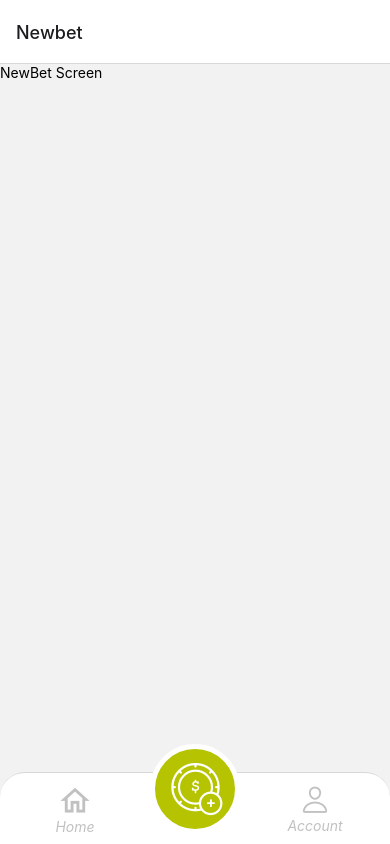
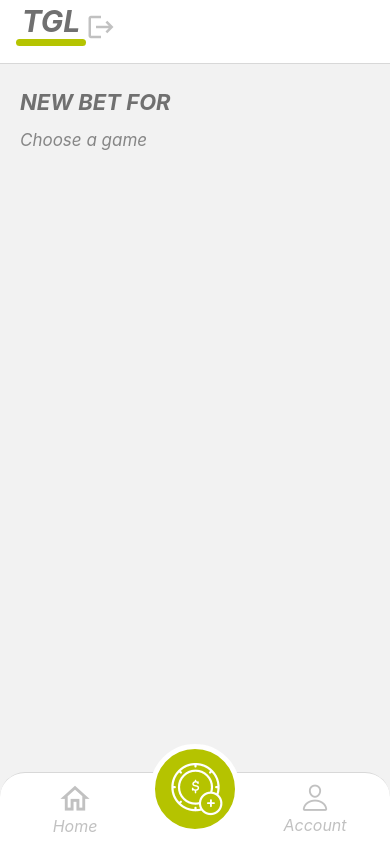
Before and after one commit to emanusantos/tgl-mobile, a React Native app: screen /Newbet in a window 390 px wide. Built offline with nearby package versions, Linux system fonts and the light colour scheme.

Commit message:
started building the homepage, newbet page and cart drawer component

```diff
--- a/App.tsx
+++ b/App.tsx
@@ -42,16 +42,18 @@ export default function App() {
       <Tabs.Screen
       name='Newbet'
       component={NewBet}
-      options={{ tabBarIcon: ({ focused }) => (
+      options={{ tabBarIcon: () => (
           <Image source={require('./assets/newbeticon.png')} style={{ width: 55, height: 55 }} resizeMode='contain' />
       ),
-      tabBarButton: (props) => (<CustomBetButton {...props} />)}} />
+      tabBarButton: (props) => (<CustomBetButton {...props} />),
+      headerTitle: () => (<HeaderTitle />)}} />
       <Tabs.Screen name='Account' component={Account} options={{ tabBarIcon: ({ focused }) => (
         <View style={{ alignItems: 'center' }}>
           <Ionicons name='person-outline' size={30} color={focused ? '#B5C401' : '#C1C1C1'} />
           <Text style={{...styles.label, color: focused ? '#707070' : '#C1C1C1', fontWeight: focused ? 'bold' : 'normal' }}>Account</Text>
         </View>
-      ) }} />
+      ),
+      headerTitle: () => (<HeaderTitle />) }} />
     </Tabs.Navigator>
   );
 
@@ -71,6 +73,7 @@ export default function App() {
 
 const styles = StyleSheet.create({
   label: {
+    fontSize: 16,
     color: '#C1C1C1',
     fontStyle: 'italic',
   },
--- a/screens/Home.tsx
+++ b/screens/Home.tsx
@@ -4,7 +4,8 @@ import { View, Text, StyleSheet } from 'react-native';
 export default function Home() {
     return (
         <View style={styles.container}>
-            <Text>HomeScreen</Text>
+            <Text style={{ fontSize: 22, fontStyle: 'italic', fontWeight: 'bold', color: '#707070' }}>RECENT GAMES</Text>
+            <Text style={{ fontSize: 17, fontStyle: 'italic', color: '#868686', paddingVertical: 15 }}>Filters</Text>
         </View>
     );
 };
@@ -12,7 +13,7 @@ export default function Home() {
 const styles = StyleSheet.create({
     container: {
         flex: 1,
-        justifyContent: 'center',
-        alignItems: 'center',
+        paddingHorizontal: 20,
+        paddingVertical: 25,
     },
 })
--- a/screens/NewBet.tsx
+++ b/screens/NewBet.tsx
@@ -1,10 +1,19 @@
 import React from 'react';
-import { View, Text } from 'react-native';
+import { View, Text, StyleSheet } from 'react-native';
 
 export default function NewBet() {
     return (
-        <View>
-            <Text>NewBet Screen</Text>
+        <View style={styles.container}>
+            <Text style={{ fontSize: 22, fontStyle: 'italic', fontWeight: 'bold', color: '#707070' }}>NEW BET FOR</Text>
+            <Text style={{ fontSize: 17, fontStyle: 'italic', color: '#868686', paddingVertical: 15 }}>Choose a game</Text>
         </View>
     );
 };
+
+const styles = StyleSheet.create({
+    container: {
+        flex: 1,
+        paddingHorizontal: 20,
+        paddingVertical: 25,
+    },
+})
```
Also changed, not shown: components/Cart.tsx (added).
